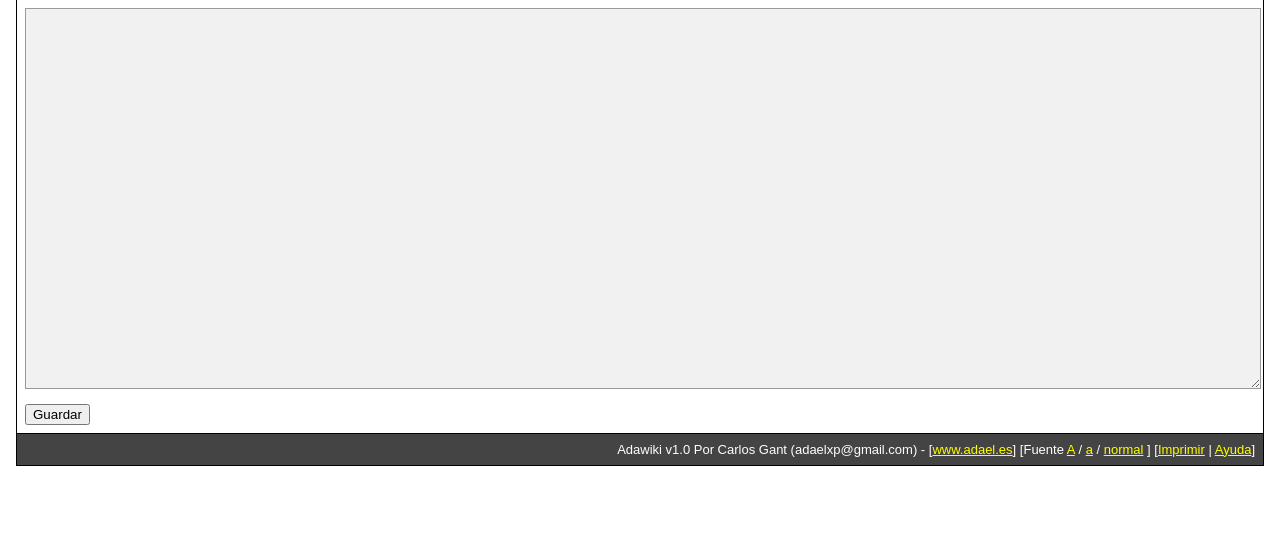
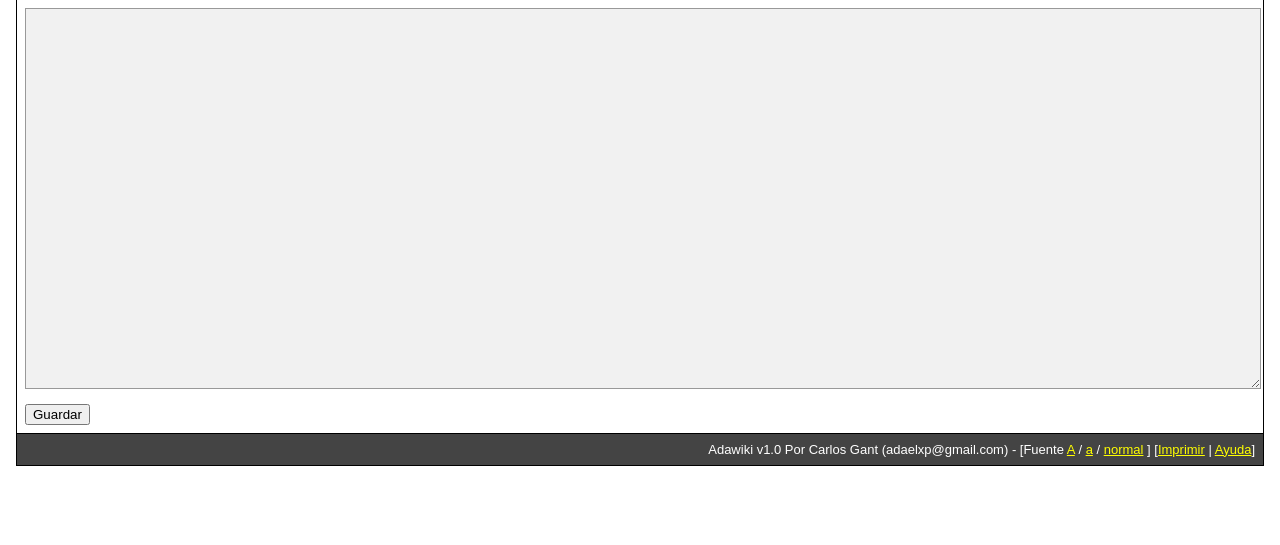
Before and after one commit to adael/adawiki, a PHP site: page /index.php in a window 1280 px wide. Shown: the part 91-636 px from the top of the page. Run offline with PHP 8.4, Linux system fonts and the light colour scheme.

Commit message:
credits edit

```diff
--- a/index.php
+++ b/index.php
@@ -394,7 +394,7 @@ function layout($content, $method, $page) {
                     </div>
                     <div id='footer'>
                         Adawiki v1.0 Por Carlos Gant (adaelxp@gmail.com)
-                        - [<a href='http://www.adael.es' target='_blank'>www.adael.es</a>]
+                        -
                         [Fuente
                         <a href='index.php?m=<?= $method ?>&p=<?= $page ?>&aumentarfuente'>A</a> /
                         <a href='index.php?m=<?= $method ?>&p=<?= $page ?>&reducirfuente'>a</a> /
```
